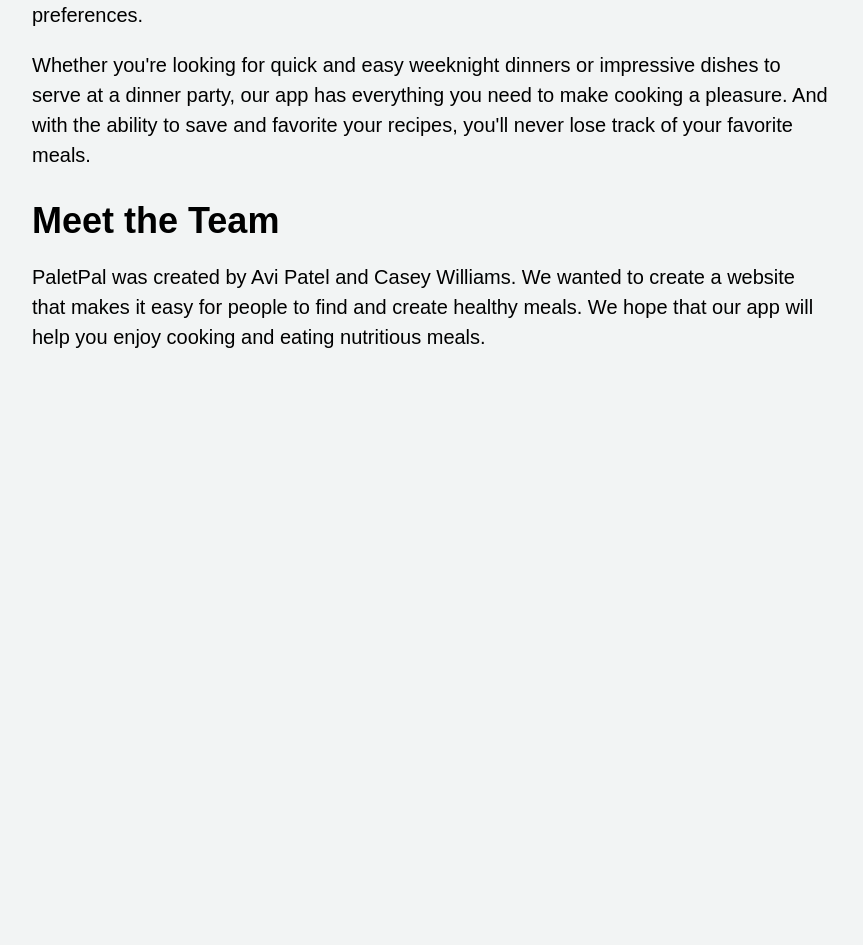
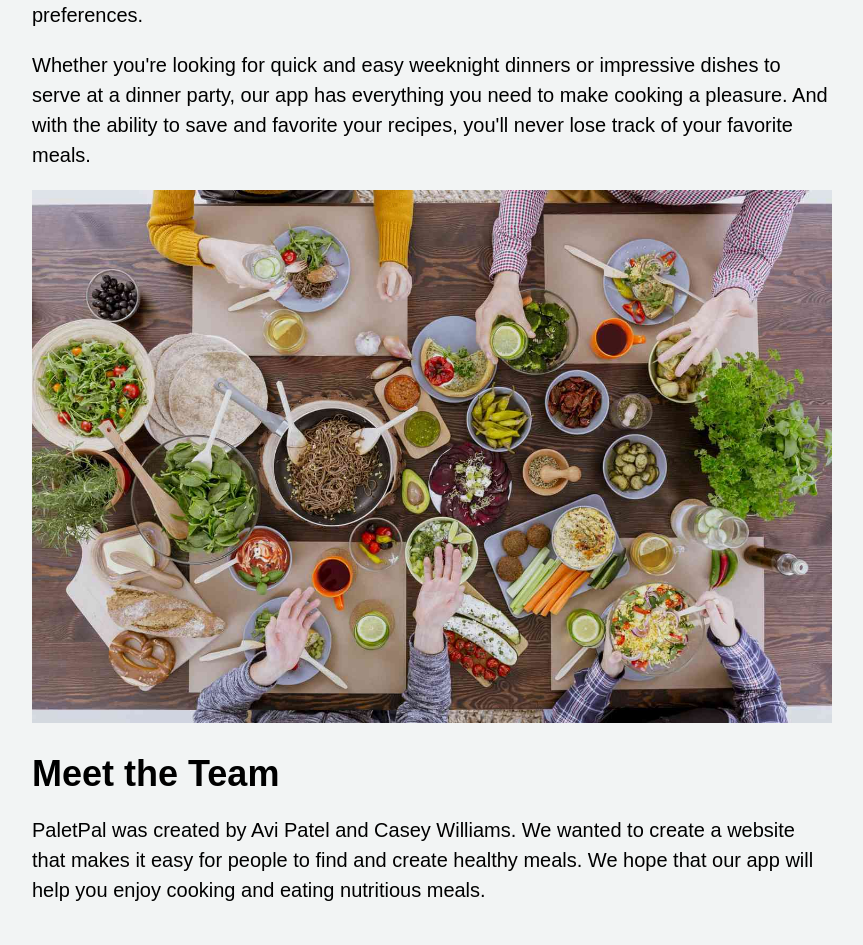
Before and after one commit to apate222/Team11, a Flask app: page /about in a window 1280 px wide. Shown: the part 432-1377 px from the top of the page, without its empty margins (208-1071 px from the left). Before the commit the page ends 780 px from the top, so only its background shows below. Run offline with Flask 3, Linux system fonts and the light colour scheme; a user stored in the database is signed in.

Commit message:
added image to about page

```diff
--- a/PlatePal/website/static/about.css
+++ b/PlatePal/website/static/about.css
@@ -16,6 +16,13 @@ a {
   text-align: center;
   text-decoration: none;
   transition: background-color 0.3s ease-in-out;
+}
+
+img {
+  max-width: 100%;
+  height: auto;
+  display: block;
+  margin: 0 auto;
 }
 
 a:hover {
--- a/PlatePal/website/templates/about.html
+++ b/PlatePal/website/templates/about.html
@@ -14,6 +14,9 @@
   <p>Whether you're looking for quick and easy weeknight dinners or impressive dishes to serve at a dinner party, our app has everything you need to make cooking a pleasure. And with the ability to save and favorite your recipes, you'll never lose track of your favorite meals.</p>
 </div>
 <div>
+  <img src="./static/images/aboutGather.jpg" alt="Plates around table">
+</div>
+<div>
   <h2>Meet the Team</h2>
   <p>PaletPal was created by Avi Patel and Casey Williams. We wanted to create a website that makes it easy for people to find and create healthy meals. We hope that our app will help you enjoy cooking and eating nutritious meals.</p>
 </div>
```
Also changed, not shown: PlatePal/website/static/images/aboutGather.jpg (added).
